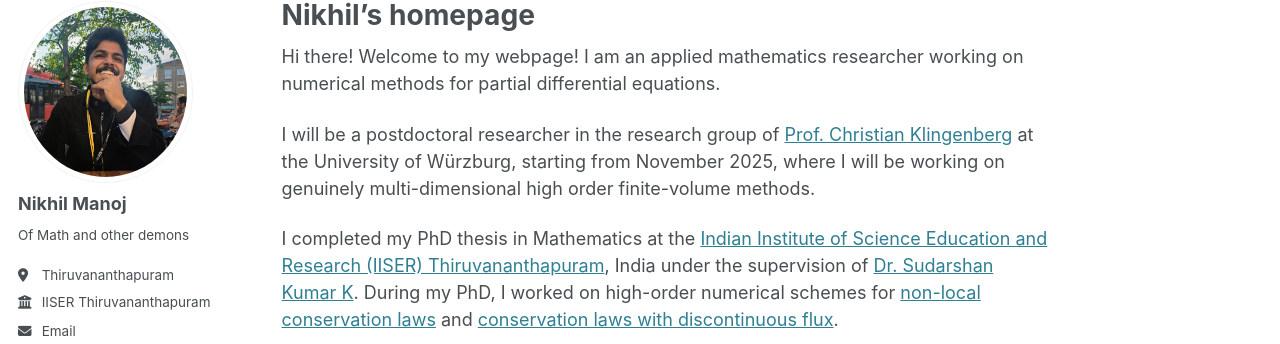
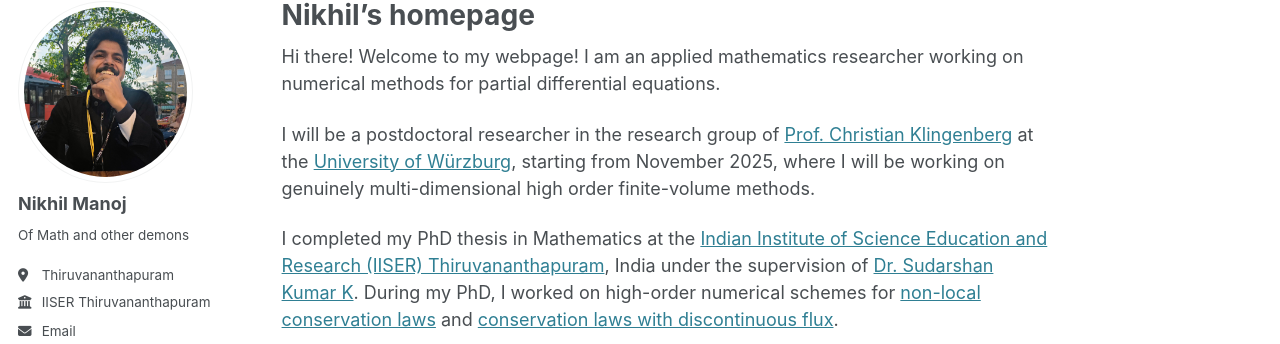
Before and after one commit to nikhil0597/nikhil0597.github.io, a Jekyll site: the page built from _pages/about.md, in a window 1280 px wide and 946 px high. Shown: the part 105-449 px from the top of the window. Built offline with Jekyll 4.4.1, drawn with Linux system fonts in a browser that asks for light colours; some web fonts are replaced; part of the change alters nothing that is shown.

```diff
--- a/_pages/about.md
+++ b/_pages/about.md
@@ -10,10 +10,9 @@ redirect_from:
 
 Hi there! Welcome to my webpage! I am an applied mathematics researcher working on numerical methods for partial differential equations.
 
-I will be a postdoctoral researcher in the research group of [Prof. Christian Klingenberg](https://ifm.mathematik.uni-wuerzburg.de/~klingen/index.html) at the University of Würzburg, starting from November 2025, where I will be working on genuinely multi-dimensional high order finite-volume methods.
+I will be a postdoctoral researcher in the research group of [Prof. Christian Klingenberg](https://ifm.mathematik.uni-wuerzburg.de/~klingen/index.html) at the [University of Würzburg](https://www.uni-wuerzburg.de/en/university/), starting from November 2025, where I will be working on genuinely multi-dimensional high order finite-volume methods.
 
 I completed my PhD thesis in Mathematics at the [Indian Institute of Science Education and Research (IISER) Thiruvananthapuram](https://www.iisertvm.ac.in/), India under the supervision of [Dr. Sudarshan Kumar K](https://www.iisertvm.ac.in/faculty/sudarshan). During my PhD, I worked on high-order numerical schemes for [non-local conservation laws](https://www.esaim-m2an.org/articles/m2an/abs/2023/06/m2an230129/m2an230129.html) and [conservation laws with discontinuous flux](https://arxiv.org/abs/2501.04620).
-
 
 
 
```
